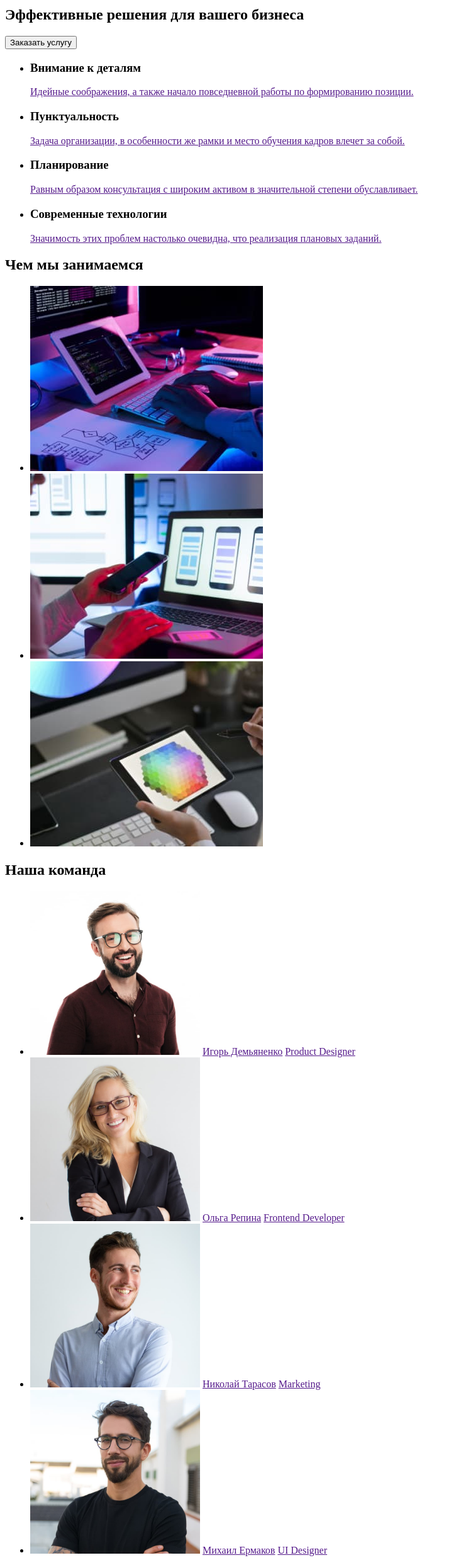
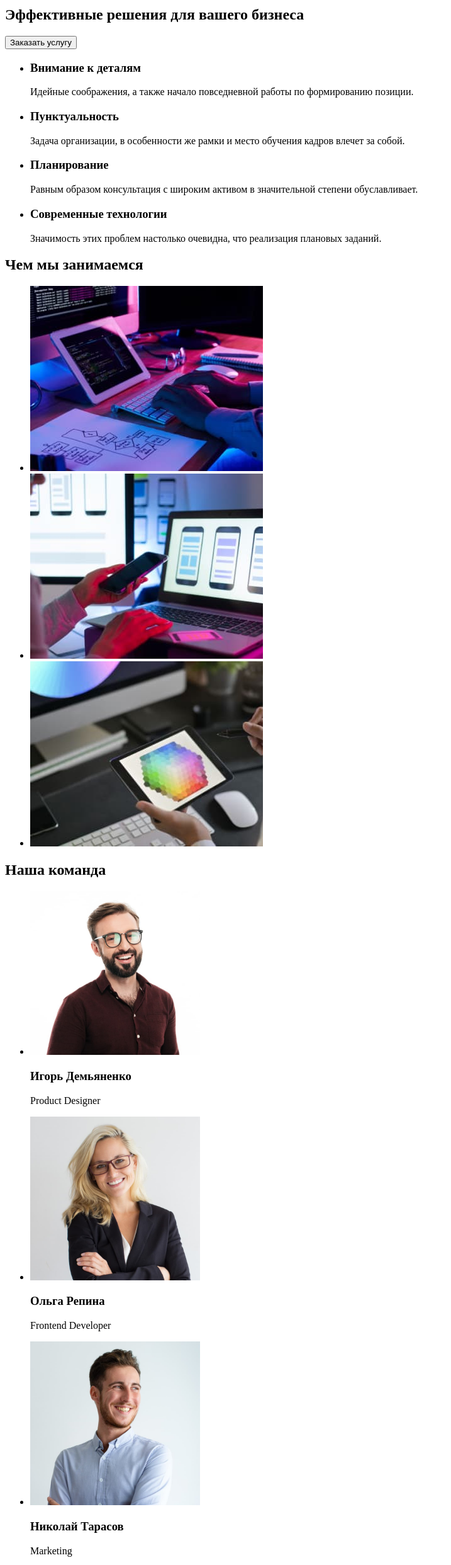
Before and after one commit to Kateryna1105/goit-markup-hw-01, a plain HTML site: page index.html in a window 1280 px wide. Shown: the part 140-2625 px from the top of the page at 63% size, without its empty margins (0-717 px from the left). Drawn offline with Linux system fonts and the light colour scheme.

Commit message:
Home work 1

```diff
--- a/index.html
+++ b/index.html
@@ -4,7 +4,7 @@
     <meta charset="UTF-8">
     <meta http-equiv="X-UA-Compatible" content="IE=edge">
     <meta name="viewport" content="width=device-width, initial-scale=1.0">
-    <title>Document</title>
+    <title>Webstudio</title>
 </head>
 <body>
     <header>
@@ -32,25 +32,25 @@
         <ul>
             <li>
                 <h3>Внимание к деталям</h3>
-                <a href="">Идейные соображения, а также начало повседневной работы по формированию позиции.</a>
+                <p>Идейные соображения, а также начало повседневной работы по формированию позиции.</p>
             </li>
         </ul>
         <ul>
             <li>
                 <h3>Пунктуальность</h3>
-                <a href="">Задача организации, в особенности же рамки и место обучения кадров влечет за собой.</a>
+                <p>Задача организации, в особенности же рамки и место обучения кадров влечет за собой.</p>
             </li>
         </ul>
         <ul>
             <li>
                 <h3>Планирование</h3>
-                <a href="">Равным образом консультация с широким активом в значительной степени обуславливает.</a>
+                <p>Равным образом консультация с широким активом в значительной степени обуславливает.</p>
             </li>
         </ul>
         <ul>
             <li>
                 <h3>Современные технологии</h3>
-                <a href="">Значимость этих проблем настолько очевидна, что реализация плановых заданий.</a>
+                <p>Значимость этих проблем настолько очевидна, что реализация плановых заданий.</p>
             </li>
         </ul>
         </section>
@@ -81,32 +81,38 @@
                     <img src="./img/photo_team1.jpg" alt="photo_team1"
                     width="270"
                     height="260" >
-                    <a href="">Игорь Демьяненко</a>
-                    <a href="">Product Designer</a>
+                    <h3>Игорь Демьяненко</h3>
+                    <p>Product Designer</p>
                 </li>
                 <li>
                     <img src="./img/photo_team2.jpg" alt="photo_team2"
                     width="270"
                     height="260" >
-                    <a href="">Ольга Репина</a>
-                    <a href="">Frontend Developer</a>
+                    <h3>Ольга Репина</h3>
+                    <p>Frontend Developer</p>
                 </li>
                 <li>
                     <img src="./img/photo_team3.jpg" alt="photo_team3"
                     width="270"
                     height="260" >
-                    <a href="">Николай Тарасов</a>
-                    <a href="">Marketing</a>
+                    <h3>Николай Тарасов</h3>
+                    <p>Marketing</p>
                 </li>
                 <li>
                     <img src="./img/photo_team4.jpg" alt="photo_team4"
                     width="270"
                     height="260" >
-                    <a href="">Михаил Ермаков</a>
-                    <a href="">UI Designer</a>
+                    <h3>Михаил Ермаков</h3>
+                    <p>UI Designer</p>
                 </li>
             </ul>
         </section>
     </main>
+    <footer>
+            <a href="">WebStudio</a>
+            <address>г. Киев, пр-т Леси Украинки, 26</address>
+            <a href="mailto:info@example.com">info@example.com</a>
+            <a href="tel:+380991111111">+38 099 111 11 11</a>
+    </footer>
 </body>
 </html>
```
